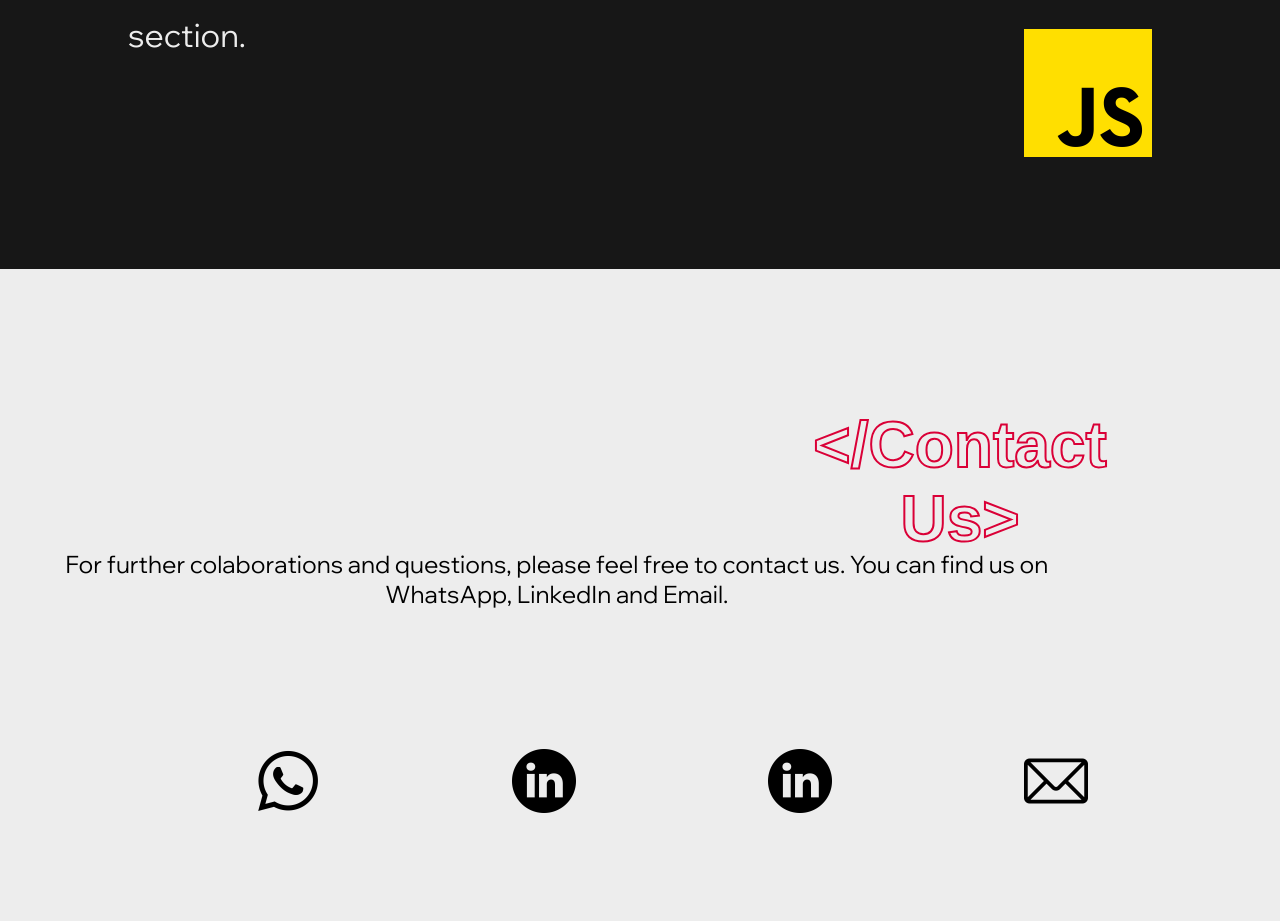
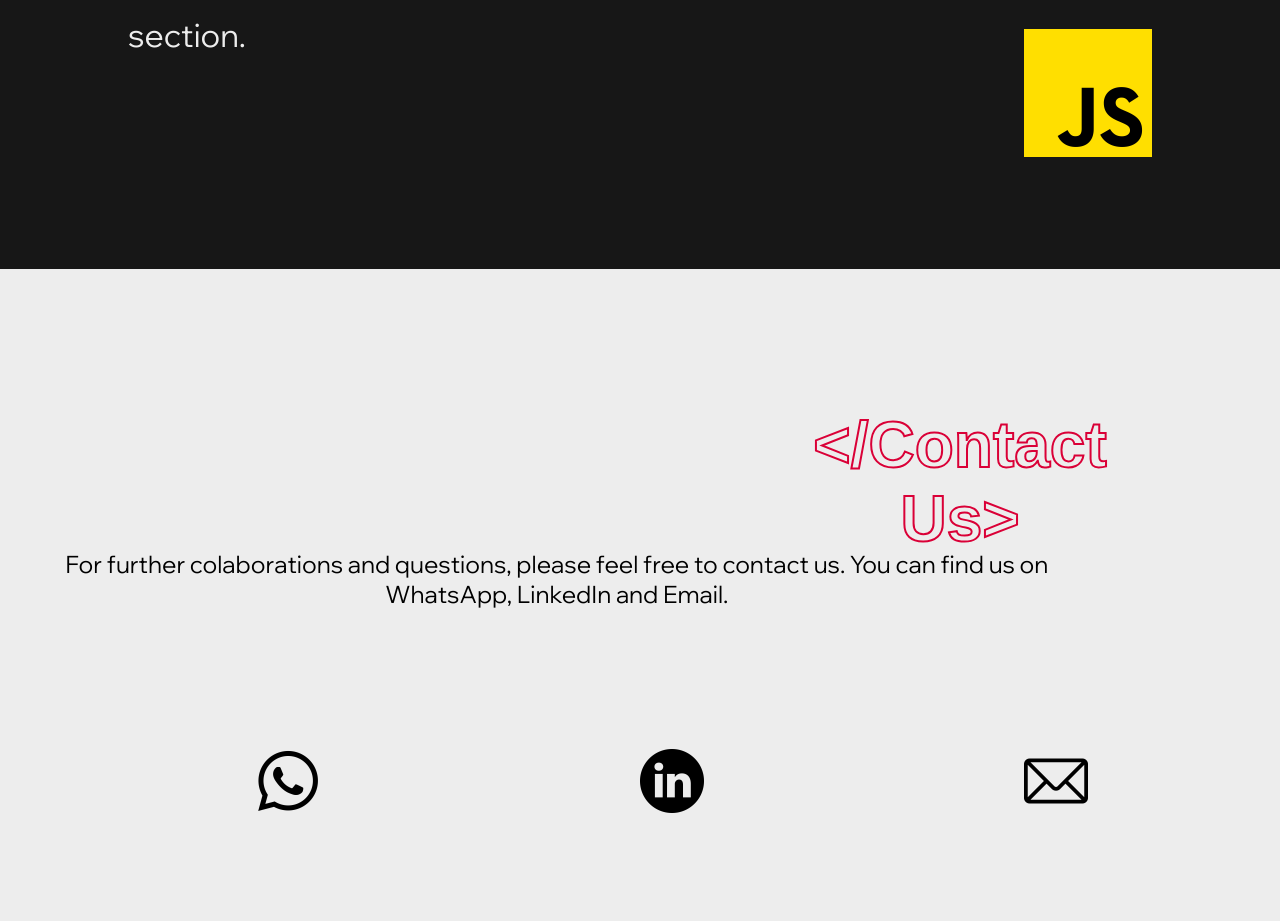
Before and after one commit to elizadoltu/be-developer, a plain HTML site: page index.html in a window 1280 px wide. Shown: the part 2906-3827 px from the top of the page. Drawn offline with Linux system fonts and the light colour scheme; a web font is replaced by a local one.

Commit message:
add:initial files

```diff
--- a/index.html
+++ b/index.html
@@ -163,13 +163,13 @@
               class="linkedin-icon zoom"
             />
           </a>
-          <a href="https://www.linkedin.com/in/raul-onceriu-3ba749259/"
+          <!-- <a href="https://www.linkedin.com/in/raul-onceriu-3ba749259/"
             ><img
               src="images/linkedin-icon.png"
               alt="linkedin-icon"
               class="linkedin-icon-1 zoom"
             />
-          </a>
+          </a> -->
           <a href="mailto:bedeveloperinfo@gmail.com"
             ><img
               src="images/email-icon.png"
--- a/style/contacts-style.css
+++ b/style/contacts-style.css
@@ -65,7 +65,7 @@
 .linkedin-icon {
     width: 5%;
     position: absolute;
-    left: 40%;
+    left: 50%;
     top: 60%;
     opacity: 0;
     filter: blur(5px);
```
